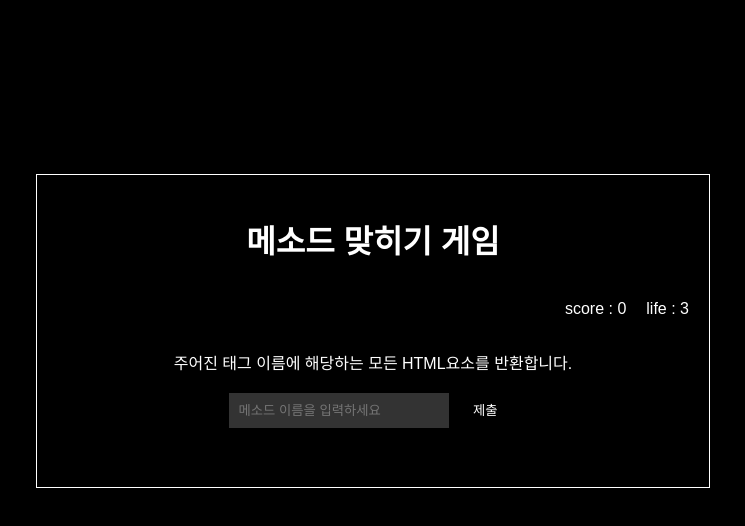
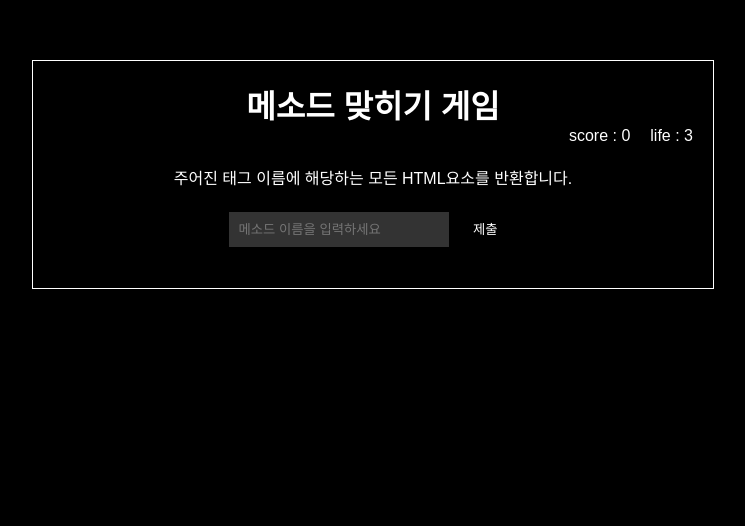
Before and after one commit to OOixn/Methods, a plain HTML site: page index.html in a window 1280 px wide. Shown: the part 226-752 px from the top of the page, without its empty margins (267-1012 px from the left). Drawn offline with Linux system fonts and the light colour scheme.

Commit message:
점수, 라이프 기능 추가

```diff
--- a/index.html
+++ b/index.html
@@ -7,14 +7,15 @@
     <link rel="stylesheet" href="style.css">
 </head>
 <body>
+
     <div id="game">
         <h1>메소드 맞히기 게임</h1>
         <div id="container">
-            <button id="restartButton">게임 재시작</button>
+            <p id="restartButton">게임 재시작</p>
             <p>score : <span id="score">0</span></p>
-            <p>life : <sanp id="life">3</sanp></p>
+            <p>life : <span id="life">3</span></p>
         </div>
-        <div>
+        <div id="content">
         <p id="question"></p>
         <input type="text" id="answer" placeholder="메소드 이름을 입력하세요">
         <button id="btn">제출</button>
--- a/script.js
+++ b/script.js
@@ -49,10 +49,12 @@ let life = 3;
 let score = 0;
 let ranDomIndex;
 
-const feedBack=document.getElementById('feedback');
+const feedBack = document.getElementById("feedback");
 const btn = document.getElementById("btn");
-const answer = document.getElementById('answer');
-const restartBtn = document.getElementById('restartButton')
+const answer = document.getElementById("answer");
+const restartBtn = document.getElementById("restartButton");
+const scoreEl = document.getElementById("score");
+const lifeEl = document.getElementById("life");
 
 function random() {
   ranDomIndex = Math.floor(Math.random() * questions.length);
@@ -61,13 +63,14 @@ function random() {
 
 function displayQuestion() {
   const question = random();
-    document.getElementById('question').innerText = question.description;
-    answer.value = '';
-    feedBack.innerText = '';
+  document.getElementById("question").innerText = question.description;
+  answer.value = "";
+  feedBack.innerText = "";
+  scoreEl.innerText = score;
 }
 
 function checkAnswer() {
-    const userAnswer = document.getElementById('answer').value;
+  const userAnswer = document.getElementById("answer").value;
   const correctAnswer = questions[ranDomIndex].method;
 
   console.log(userAnswer);
@@ -76,44 +79,45 @@ console.log(correctAnswer);
   if (userAnswer == correctAnswer) {
     score += 30;
     displayQuestion();
-
   } else {
     feedBack.innerText = "틀렸습니다. 다시 시도해보세요!";
     life--;
+    lifeEl.innerText = life;
+
     console.log(life);
     console.log(score);
-            if(life === 0){
-                endGame()
+    if (life === 0) {
+      endGame();
     }
   }
 }
 
-function enter (event) {
+function enter(event) {
   if (event.keyCode === 13) {
     checkAnswer();
-    }};
+  }
+}
 
-answer.addEventListener('keypress', enter);
+answer.addEventListener("keypress", enter);
 btn.addEventListener("click", checkAnswer);
-
 
 function restartGame() {
   score = 0;
   life = 3;
   displayQuestion();
-    answer.addEventListener('keypress', enter);
+  answer.addEventListener("keypress", enter);
   btn.addEventListener("click", checkAnswer);
 
-    restartBtn.style.display = 'none';
+  restartBtn.style.display = "none";
 }
 
 function endGame() {
   btn.removeEventListener("click", checkAnswer);
-    answer.removeEventListener('keypress', enter);
+  answer.removeEventListener("keypress", enter);
   feedBack.innerText = "게임 오버!";
-    restartBtn.style.display = 'block';
+  restartBtn.style.display = "block";
 }
 
-restartBtn.addEventListener('click', restartGame);
+restartBtn.addEventListener("click", restartGame);
 
 window.onload = displayQuestion;
--- a/style.css
+++ b/style.css
@@ -1,29 +1,39 @@
+* {
+  margin: 0;
+  padding: 0;
+}
+
 body {
   font-family: Arial, sans-serif;
   text-align: center;
   background-color: #000;
-    color:#fff;
+  color: #fff;
+  height: 100vh;
+  display: flex;
+  justify-content: center;
+  align-items: center;
 }
 
 button {
-    border:none;
+  border: none;
   border-radius: 10px;
   background-color: #000;
-    color:#fff;
+  color: #fff;
 }
 #game {
   width: 50%;
-    margin: 400px auto;
+  margin: auto;
   padding: 20px;
   display: flex;
   flex-direction: column;
   justify-content: center;
   align-items: center;
-    border: 1px solid #fff ;
+  border: 1px solid #fff;
 }
 
-#container{
+#container {
   width: 100%;
+
   display: flex;
   justify-content: flex-end;
   gap: 20px;
@@ -33,15 +43,15 @@ input {
   width: 200px;
   padding: 10px;
   background-color: rgba(255, 255, 255, 0.2);
-    border:none;
+  border: none;
   color: #fff;
 }
 
-input:hover{
+input:hover {
   background-color: rgba(255, 255, 255, 0.4);
 }
 
-input:focus{
+input:focus {
   background-color: rgba(0, 0, 0, 0);
   outline: none;
   border-bottom: 1px solid white;
@@ -52,11 +62,20 @@ button {
   cursor: pointer;
 }
 
+#content {
+  margin-top: 20px;
+}
+
+#question {
+  margin-bottom: 20px;
+}
+
 #feedback {
+  margin-top: 20px;
   color: red;
   font-size: 1.2em;
 }
 
-#restartButton{
+#restartButton {
   display: none;
 }
```
Lines whose indentation alone changed are shown as unchanged.
